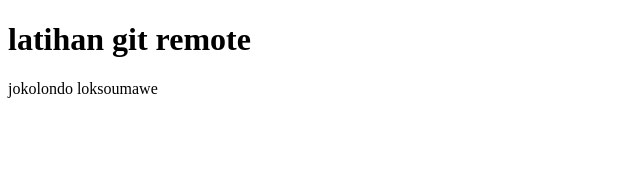
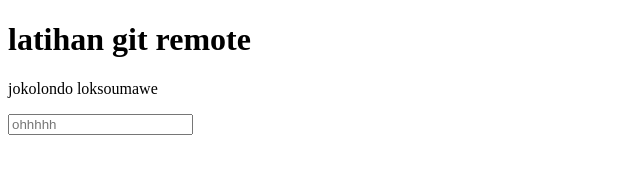
Before and after one commit to sugianti/wpu-git-test-2, a plain HTML site: page index.html in a window 1280 px wide. Shown: the whole page, without its empty margins (0-640 px from the left). Drawn offline with Linux system fonts and the light colour scheme.

Commit message:
menambahkan input

```diff
--- a/index.html
+++ b/index.html
@@ -6,5 +6,6 @@
 <body>
 	<h1>latihan git remote</h1>
 	<p>jokolondo  loksoumawe</p>
+	<input type="text" name="klik" placeholder="ohhhhh">
 </body>
 </html>
```
